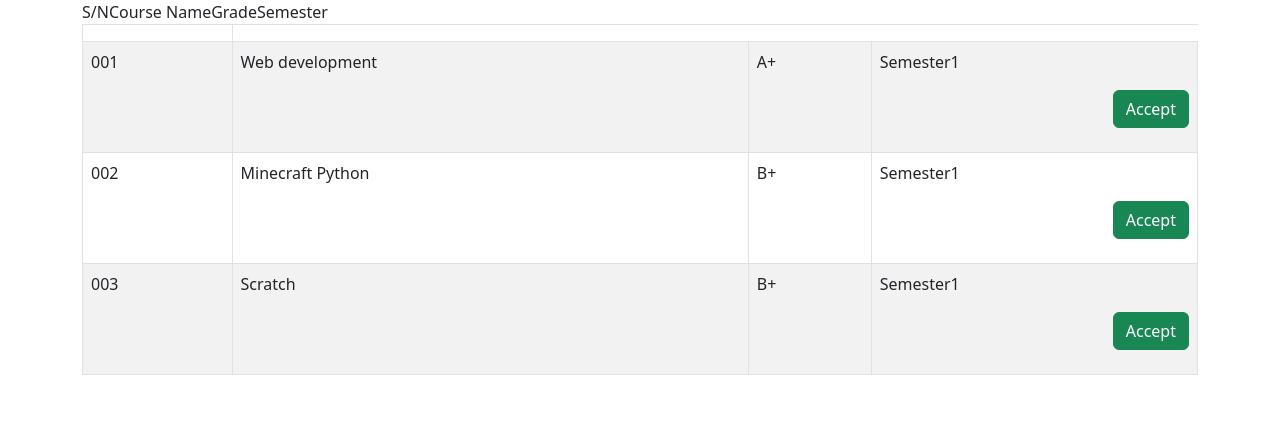
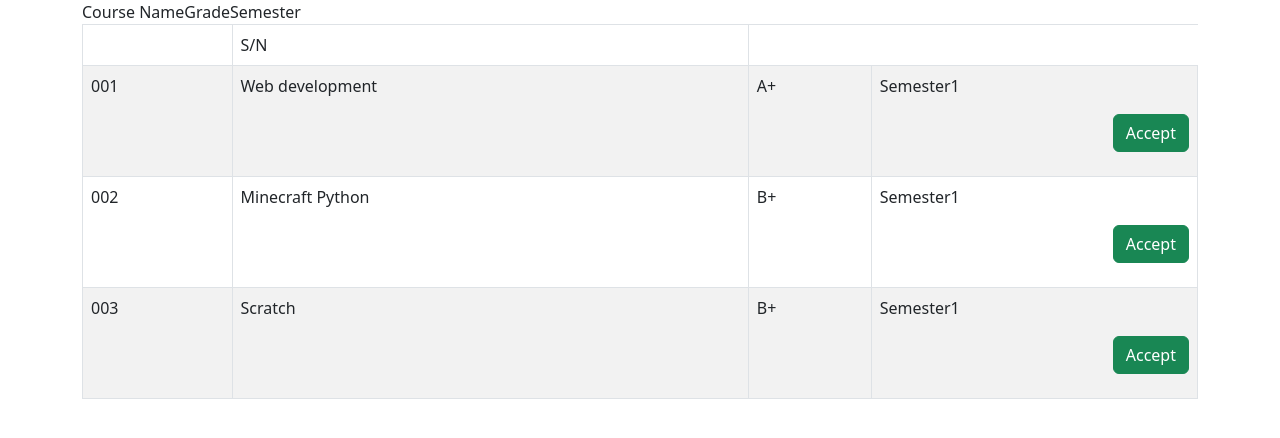
Before and after one commit to jovanohks/Jovan-Oh-CT06-2024-webthinker-End-Sem, a plain HTML site: page CT06/Question 1/index.html in a window 1280 px wide. Drawn offline with Linux system fonts and the light colour scheme.

Commit message:
Oct 18, 2024, 10:04 AM

```diff
--- a/CT06/Question 1/index.html
+++ b/CT06/Question 1/index.html
@@ -14,7 +14,7 @@
         <table class="table table-striped table-bordered">
             <thead>
                 <th>
-                    <tr>S/N</tr>
+                    <td>S/N</td>
                     <tr>Course Name</tr>
                     <tr>Grade</tr>
                     <tr>Semester</tr>
```
